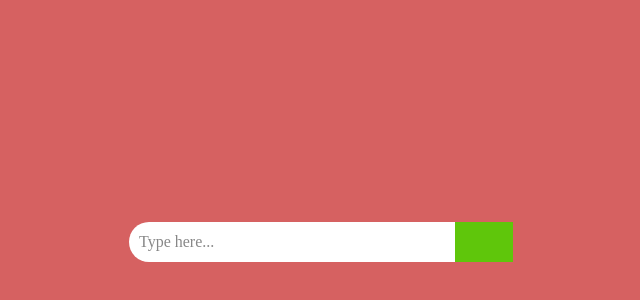
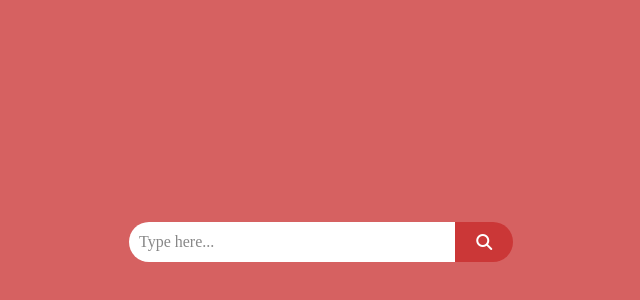
Before and after one commit to Ibra-him-elgharras/Template-12, a plain HTML site: page index.html in a window 1280 px wide. Shown: the part 158-458 px from the top of the page, without its empty margins (319-959 px from the left). Drawn offline with Linux system fonts and the light colour scheme.

Commit message:
Search-box-using-css-finished

```diff
--- a/CSS/style.css
+++ b/CSS/style.css
@@ -15,9 +15,11 @@ body{
 }
 
 .search{
+    background-color: none;
     height: 40px;
     width: 30%;
     display: flex;
+    z-index: 10;
 }
 
 
@@ -34,8 +36,12 @@ body{
 
 
 .search .icon{
-    background-color: #5fc60b;
+    background-color: #c82828bb;
     height: 100%;
     width: 15%;
-
+    border-radius: 0 20px 20px 0;
+    display: flex;
+    align-items: center;
+    justify-content: center;
+    color: #fff;
 }
--- a/index.html
+++ b/index.html
@@ -4,12 +4,19 @@
     <meta charset="UTF-8">
     <meta name="viewport" content="width=device-width, initial-scale=1.0">
     <link rel="stylesheet" href="/CSS/style.css">
+    <link rel="stylesheet"
+          href="https://cdnjs.cloudflare.com/ajax/libs/font-awesome/6.5.1/css/all.min.css"
+          integrity="sha512-DTOQO9RWCH3ppGqcWaEA1BIZOC6xxalwEsw9c2QQeAIftl+Vegovlnee1c9QX4TctnWMn13TZye+giMm8e2LwA=="
+          crossorigin="anonymous"
+          referrerpolicy="no-referrer" />
     <title>Document</title>
 </head>
 <body>
     <div class="search">
         <div class="text">Type here...</div>
-        <div class="icon"></div>
+        <div class="icon">
+            <i class="fa-solid fa-magnifying-glass"></i>
+        </div>
     </div>
 </body>
 </html>
```
